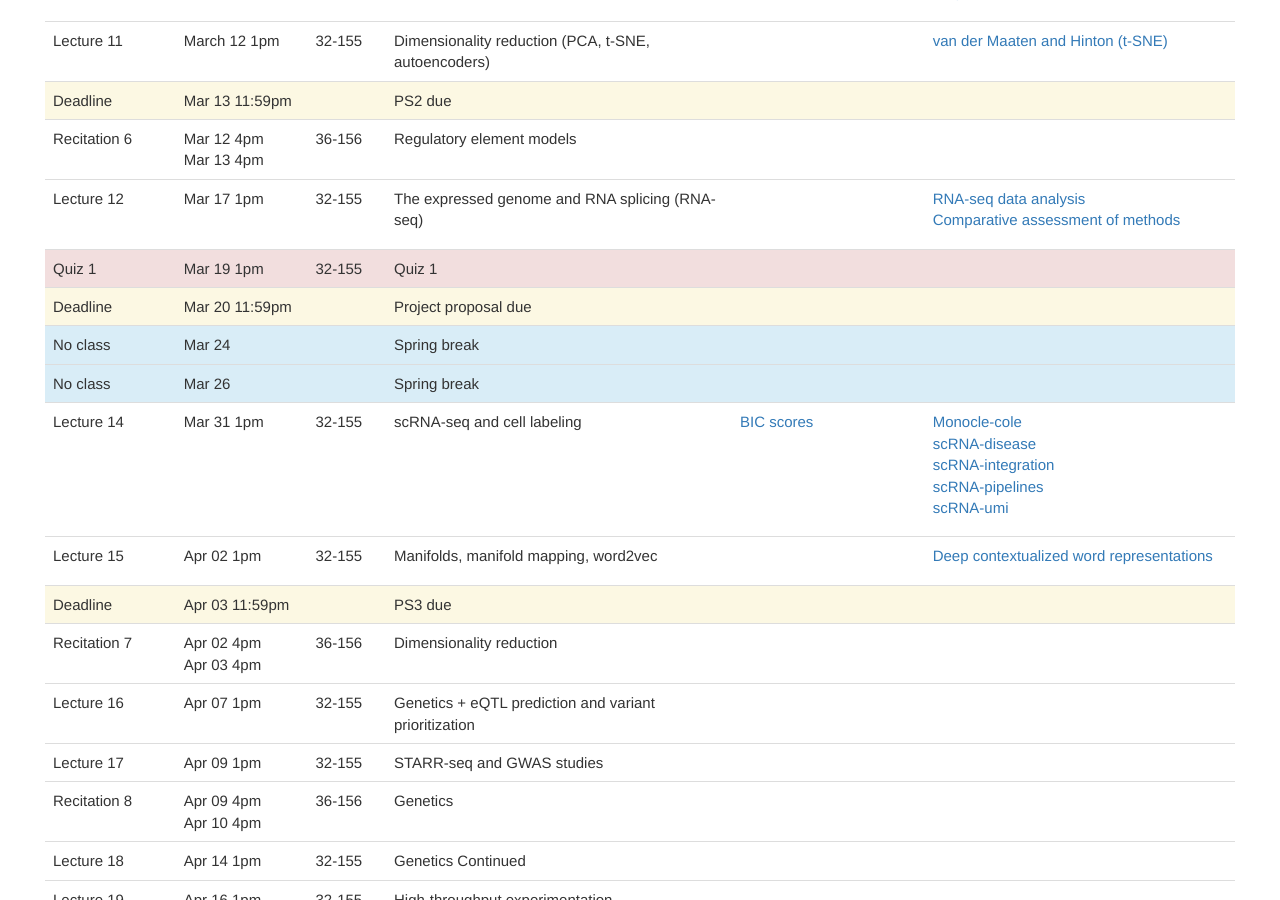
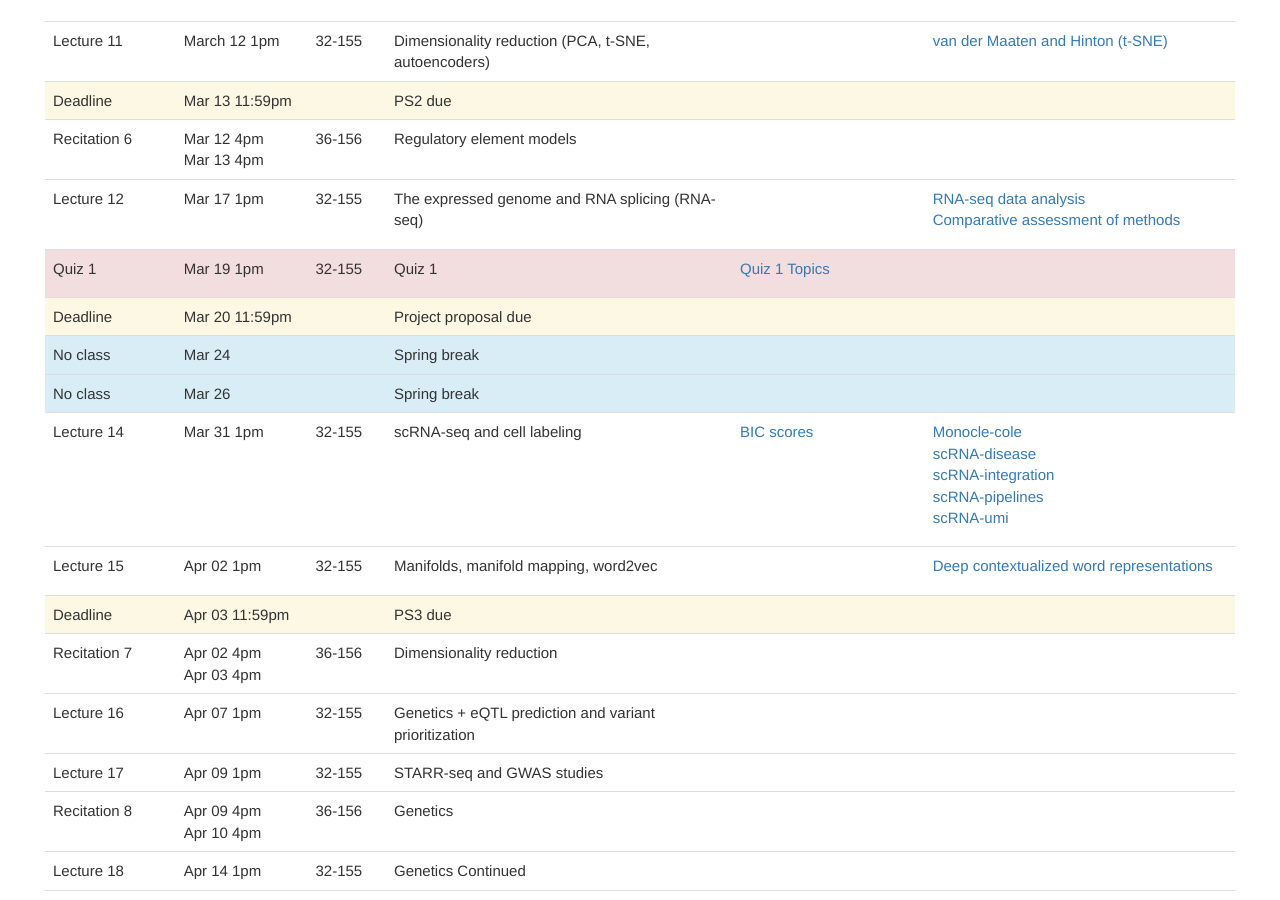
Before and after one commit to mit6874/mit6874.github.io, a Jekyll site: the page built from index.html, in a window 1280 px wide and 900 px high, scrolled down 2353 px. Built offline with Jekyll 4.4.1, drawn with Linux system fonts in a browser that asks for light colours; nearby versions of some CDN libraries.

Commit message:
Quiz 1 Topics

```diff
--- a/index.html
+++ b/index.html
@@ -355,7 +355,11 @@ layout: default
             <td>Mar 19 1pm</td>
             <td>32-155</td>
             <td>Quiz 1</td>
-            <td></td>
+            <td>
+                <ul>
+                    <li><a href="https://piazza.com/class/k5yc2zd83zi2rz?cid=52">Quiz 1 Topics</a></li>
+                </ul>
+            </td>
             <td></td>
         </tr>
         <tr class="warning">
```
